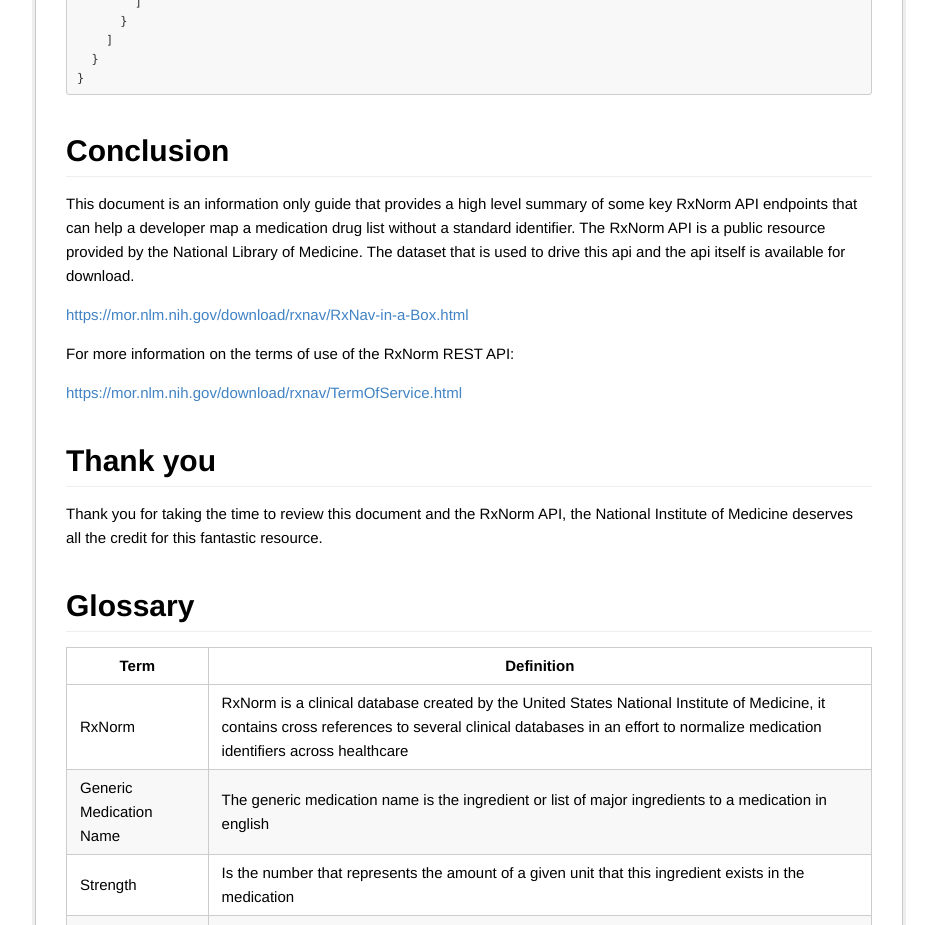
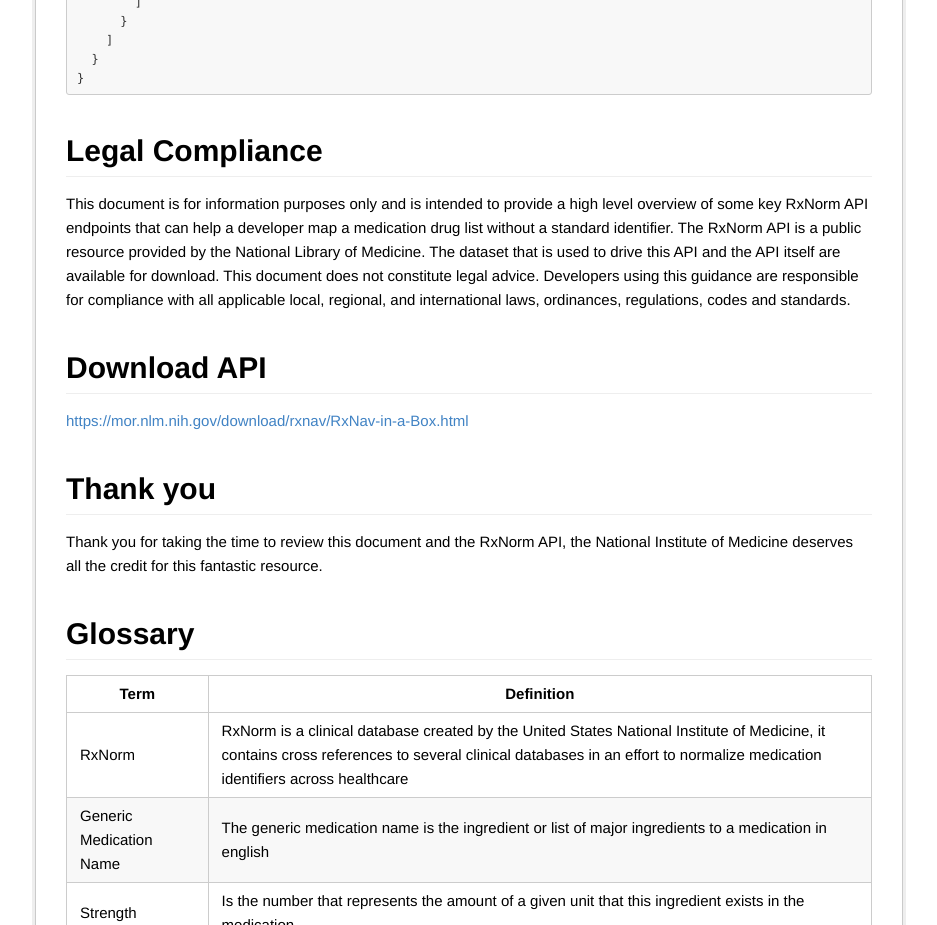
Before and after one commit to twilson63/medication-mapping-guide, a plain HTML site: page index.html in a window 1280 px wide. Shown: the part 4720-5645 px from the top of the page, without its empty margins (171-1108 px from the left). Drawn offline with Linux system fonts and the light colour scheme.

Commit message:
update index.html

```diff
--- a/index.html
+++ b/index.html
@@ -183,11 +183,10 @@
       }
     ]
   }
-}</code></pre><h2 id="conclusion">Conclusion</h2>
-<p>This document is an information only guide that provides a high level summary of some key RxNorm API endpoints that can help a developer map a medication drug list without a standard identifier. The RxNorm API is a public resource provided by the National Library of Medicine. The dataset that is used to drive this api and the api itself is available for download.</p>
+}</code></pre><h2 id="legal-compliance">Legal Compliance</h2>
+<p>This document is for information purposes only and is intended to provide a high level overview of some key RxNorm API endpoints that can help a developer map a medication drug list without a standard identifier.  The RxNorm API is a public resource provided by the National Library of Medicine.  The dataset that is used to drive this API and the API itself are available for download.  This document does not constitute legal advice.  Developers using this guidance are responsible for compliance with all applicable local, regional, and international laws, ordinances, regulations, codes and standards.</p>
+<h2 id="download-api">Download API</h2>
 <p><a href="https://mor.nlm.nih.gov/download/rxnav/RxNav-in-a-Box.html">https://mor.nlm.nih.gov/download/rxnav/RxNav-in-a-Box.html</a></p>
-<p>For more information on the terms of use of the RxNorm REST API:</p>
-<p><a href="https://mor.nlm.nih.gov/download/rxnav/TermOfService.html">https://mor.nlm.nih.gov/download/rxnav/TermOfService.html</a></p>
 <h2 id="thank-you">Thank you</h2>
 <p>Thank you for taking the time to review this document and the RxNorm API, the National Institute of Medicine deserves all the credit for this fantastic resource.</p>
 <h2 id="glossary">Glossary</h2>
```
